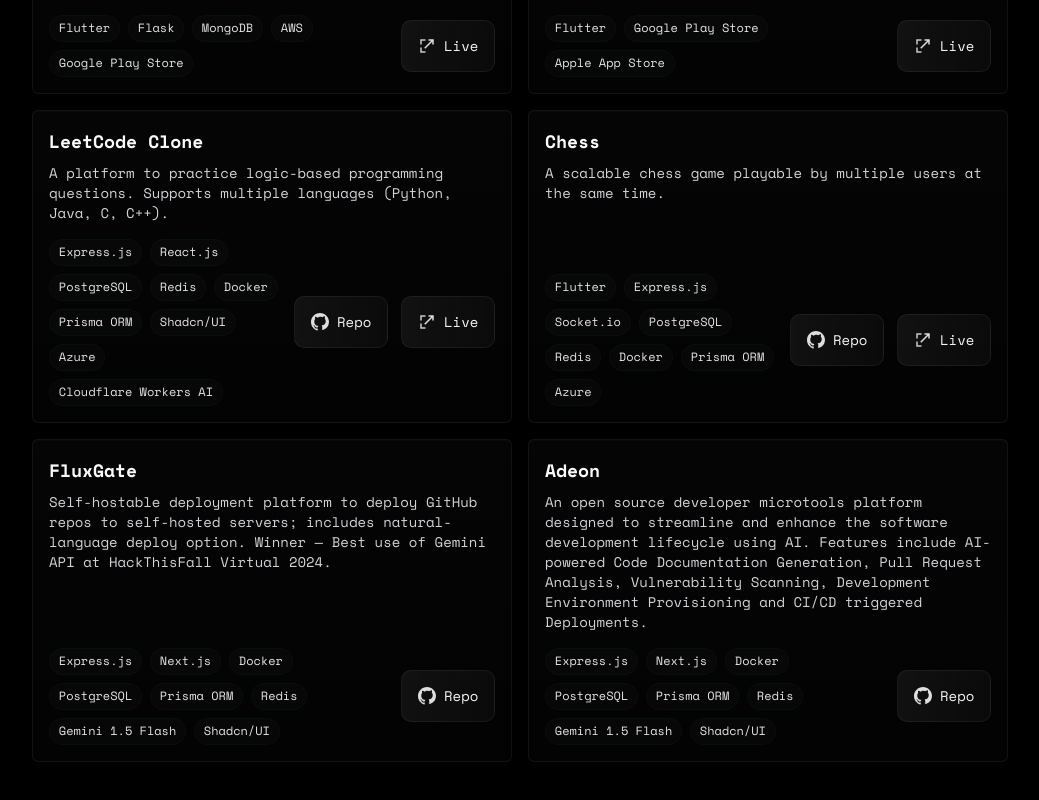
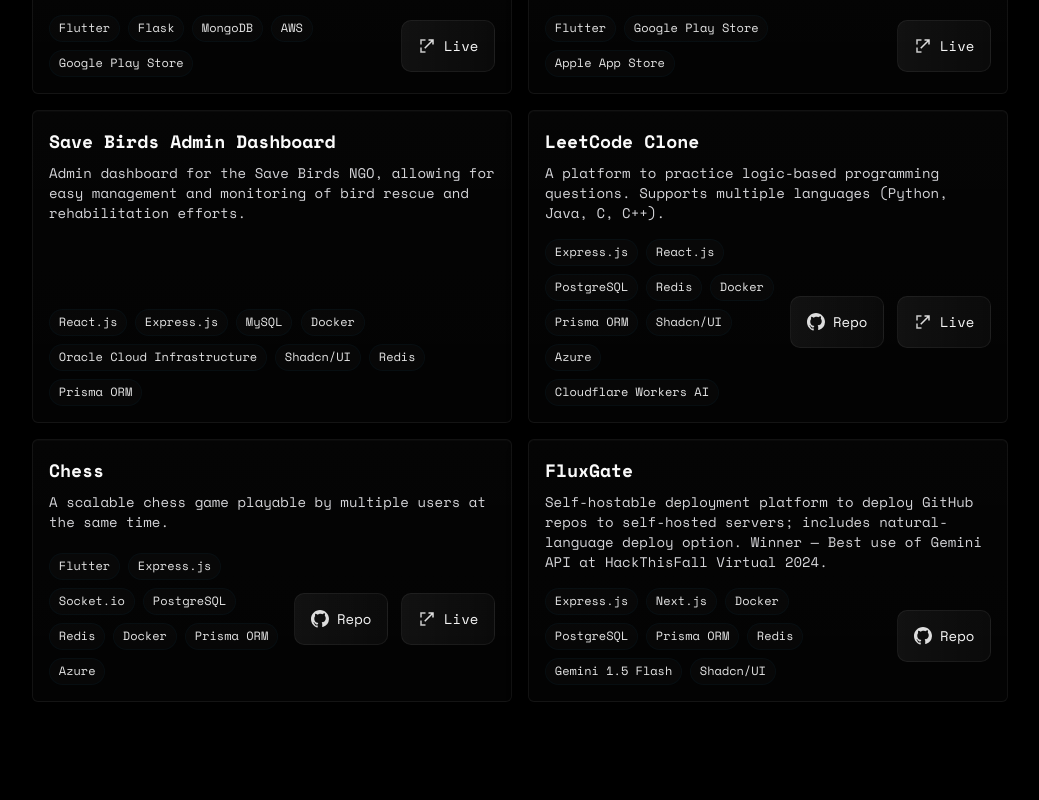
Before and after one commit to MananGandhi1810/portfolio-v2, a Next.js app: page / in a window 1280 px wide. Shown: the part 640-1440 px from the top of the page, without its empty margins (120-1159 px from the left). After the commit the page ends 1390 px from the top, so only its background shows below. Built offline with nearby package versions, Linux system fonts and the light colour scheme.

Commit message:
Add Save Birds Project

```diff
--- a/data/projects.ts
+++ b/data/projects.ts
@@ -12,6 +12,12 @@
             "MPSTME OnTrack helps students store their schedule and class details. Currently has 1400+ downloads on Play Store and App Store combined.",
         tech: ["Flutter", "Google Play Store", "Apple App Store"],
         live: "https://ontrack.gdscmpstme.com/",
+    },
+    {
+        title: "Save Birds Admin Dashboard",
+        description:
+            "Admin dashboard for the Save Birds NGO, allowing for easy management and monitoring of bird rescue and rehabilitation efforts.",
+        tech: ["React.js", "Express.js", "MySQL", "Docker", "Oracle Cloud Infrastructure", "Shadcn/UI", "Redis", "Prisma ORM"],
     },
     {
         title: "LeetCode Clone",
```
